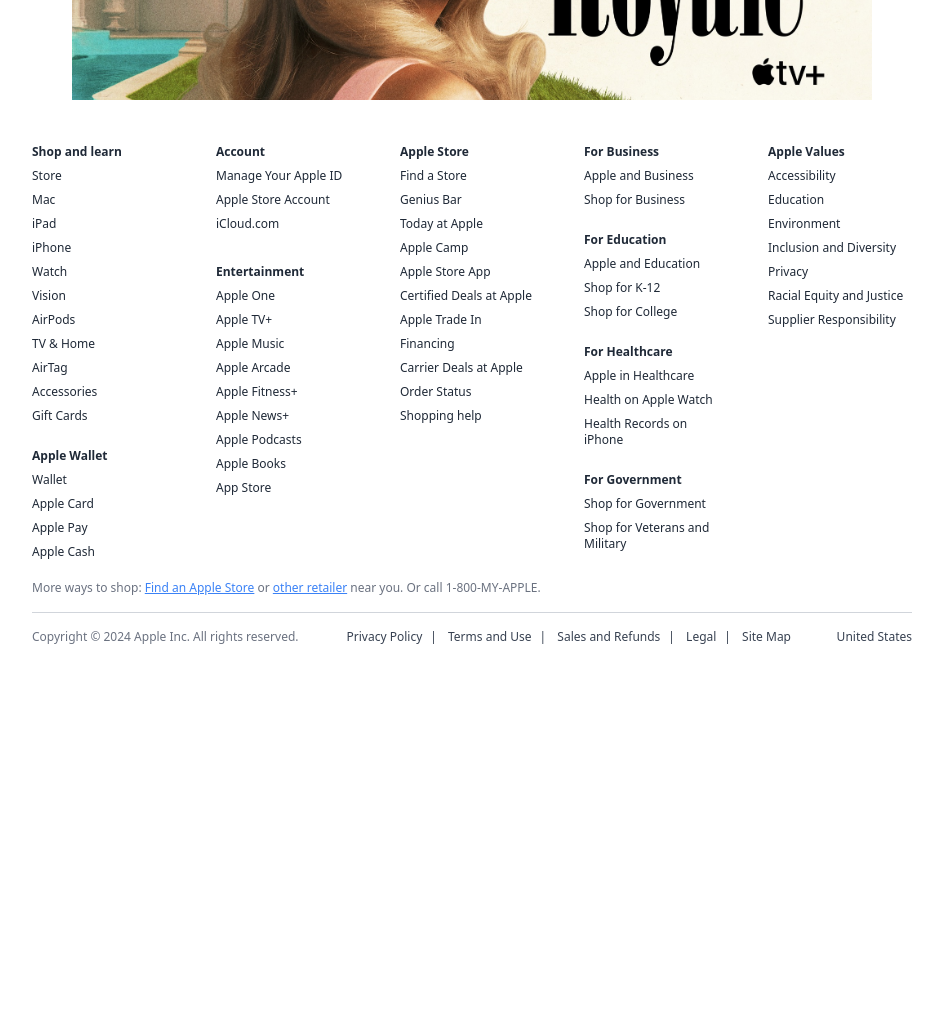
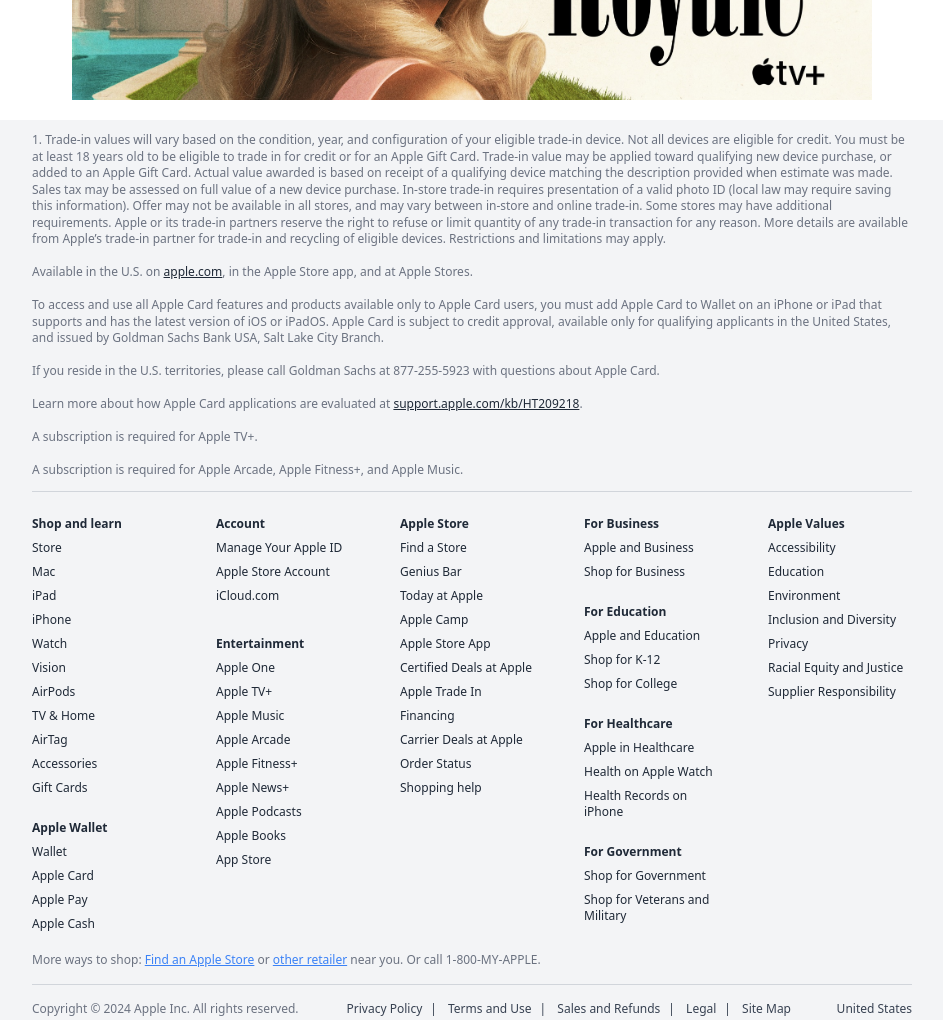
Before and after one commit to sovanchitra/apple-clone, a website with bundled scripts: page pages/homepage/homepage.html in a window 1280 px wide. Shown: the part 4440-5460 px from the top of the page, without its empty margins (168-1111 px from the left). Before the commit the page ends 5085 px from the top, so only its background shows below. Built offline with nearby package versions, Linux system fonts and the light colour scheme.

Commit message:
homepage: carousel

```diff
--- a/pages/homepage/homepage.html
+++ b/pages/homepage/homepage.html
@@ -139,7 +139,6 @@
         </div>
     </section>
 
-
 <!-- first carousel -->
 <div class="pb-5">
     <div id="default-carousel" class="relative w-screen" data-carousel="slide">
@@ -214,6 +213,32 @@
     </div>
 </div>
 
+    <div class="w-screen bg-gray-100 flex flex-col items-center">
+        <div class="max-w-[880px] w-screen text-xs font-light text-gray-500 mt-3 leading-snug">
+            <p>1. Trade-in values will vary based on the condition, year, and configuration of your eligible trade-in device. Not all devices are eligible for credit. You must be at least 18 years old to be eligible to trade in for credit or for an Apple Gift Card. Trade-in value may be applied toward qualifying new device purchase, or added to an Apple Gift Card. Actual value awarded is based on receipt
+                of a qualifying device matching the description provided when estimate was made. Sales tax may be assessed on full value of a new device purchase. In-store trade-in requires presentation of a valid photo ID (local law may require saving this information). Offer may not be available in all stores, and may vary between in-store and online trade-in. Some stores may have additional requirements.
+                 Apple or its trade-in partners reserve the right to refuse or limit quantity of any trade-in transaction for any reason. More details are available from Apple’s
+                 trade-in partner for trade-in and recycling of eligible devices. Restrictions and limitations may apply.
+            </p><br>
+            <p>Available in the U.S. on <a class="text-gray-800 underline" href="#">apple.com</a>, in the Apple Store app, and at Apple Stores.
+            </p><br>
+            <p>To access and use all Apple Card features and products available only to Apple Card users, you must add Apple Card to Wallet on an iPhone or iPad that supports and has the latest version of iOS or iPadOS. Apple Card
+                is subject to credit approval, available only for qualifying applicants in the United States, and issued by Goldman Sachs Bank USA, Salt Lake City Branch.
+            </p><br>
+            <p> If you reside in the U.S. territories, please call Goldman Sachs at 877-255-5923 with questions about Apple Card.
+            </p><br>
+            <p>Learn more about how Apple Card applications are evaluated at <a class="text-gray-800 underline" href="#">support.apple.com/kb/HT209218</a>.
+            </p><br>
+            <p>A subscription is required for Apple TV+.
+            </p><br>
+            <p>A subscription is required for Apple Arcade, Apple Fitness+, and Apple Music.
+            </p>
+            <hr class="mt-3  border-gray-300">
+        </div>
+
+        <footer-component class="mb-3"></footer-component>
+    </div>
+
 
     <footer-component></footer-component>
 
```
Lines whose indentation alone changed are shown as unchanged.
